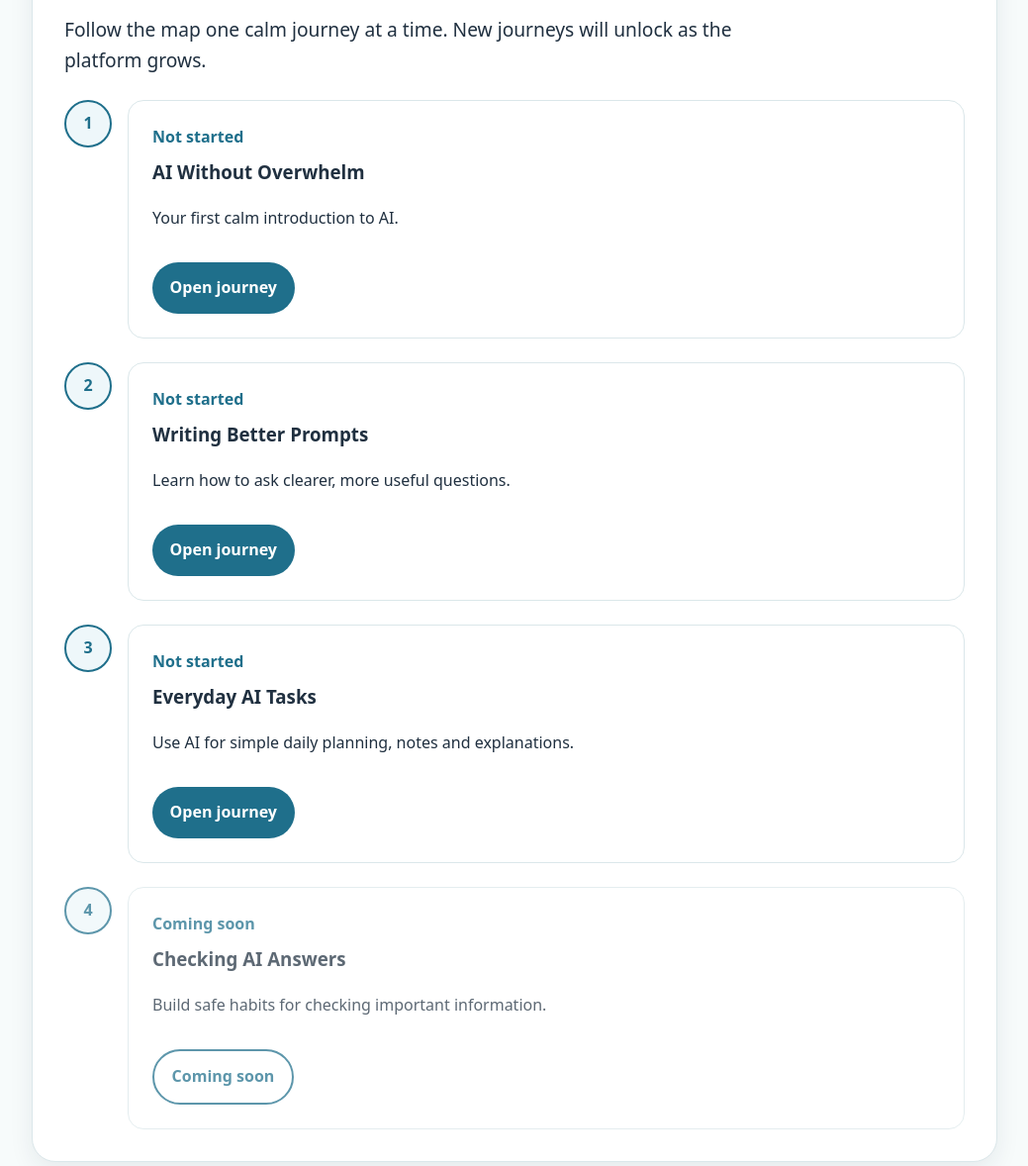
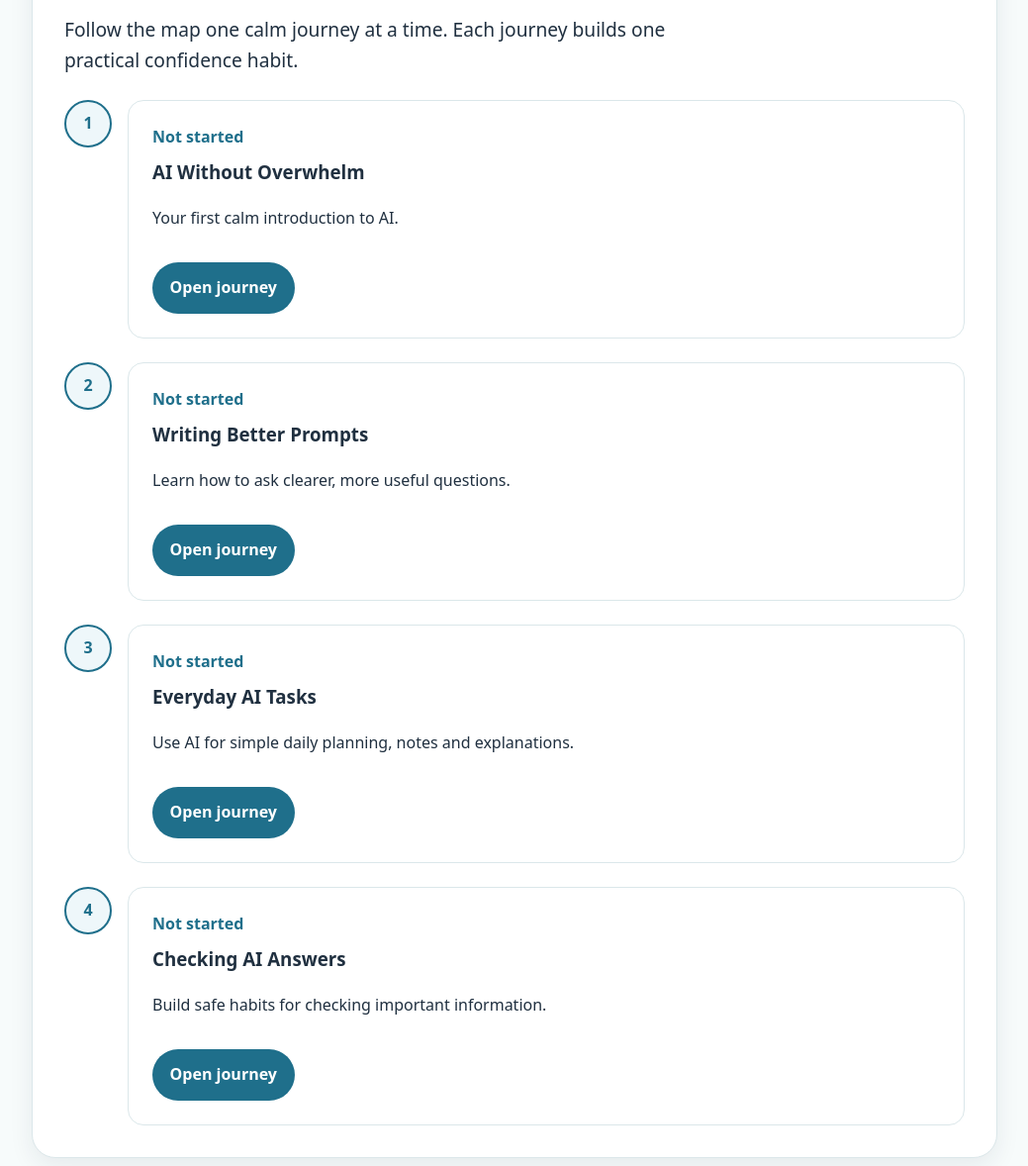
Before and after one commit to carlhward-a11y/KeepCalmAI, an Astro site: page /journeys in a window 1280 px wide. Shown: the part 302-1480 px from the top of the page at 99% size, without its empty margins (120-1159 px from the left). Built offline with nearby package versions, Linux system fonts and the light colour scheme; Astro itself is replaced by a stand-in of ours.

Commit message:
Make Checking AI Answers available in journey map

```diff
--- a/src/components/JourneyMap.astro
+++ b/src/components/JourneyMap.astro
@@ -25,8 +25,8 @@ const nodes = [
     id: 'checking-ai-answers',
     title: 'Checking AI Answers',
     description: 'Build safe habits for checking important information.',
-    href: '#',
-    available: false
+    href: '/journeys/checking-ai-answers/',
+    available: true
   }
 ];
 ---
@@ -35,7 +35,7 @@ const nodes = [
   <div class="section-header">
     <p class="eyebrow">Learning map</p>
     <h2 id="journey-map-title">Getting started with AI</h2>
-    <p class="lead">Follow the map one calm journey at a time. New journeys will unlock as the platform grows.</p>
+    <p class="lead">Follow the map one calm journey at a time. Each journey builds one practical confidence habit.</p>
   </div>
 
   <ol class="map-list">
```
